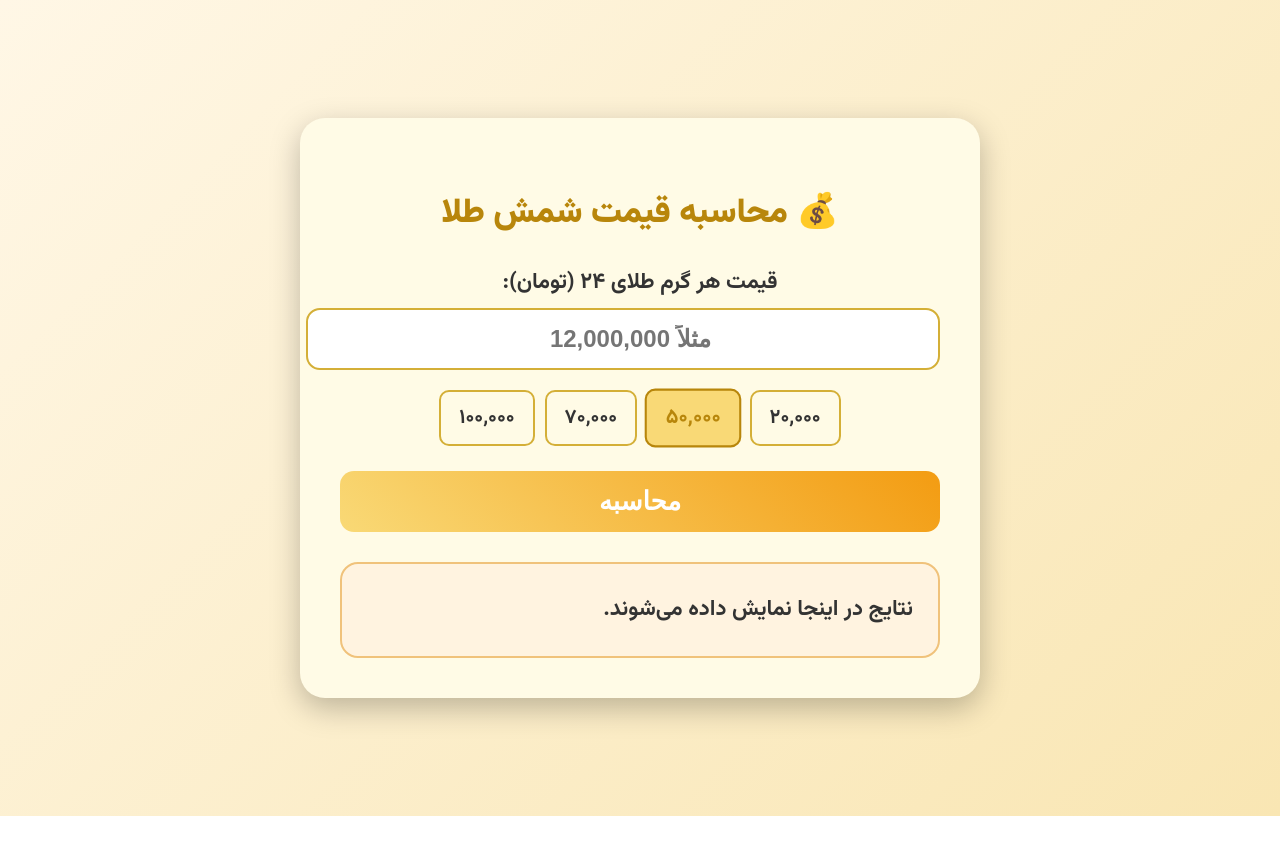
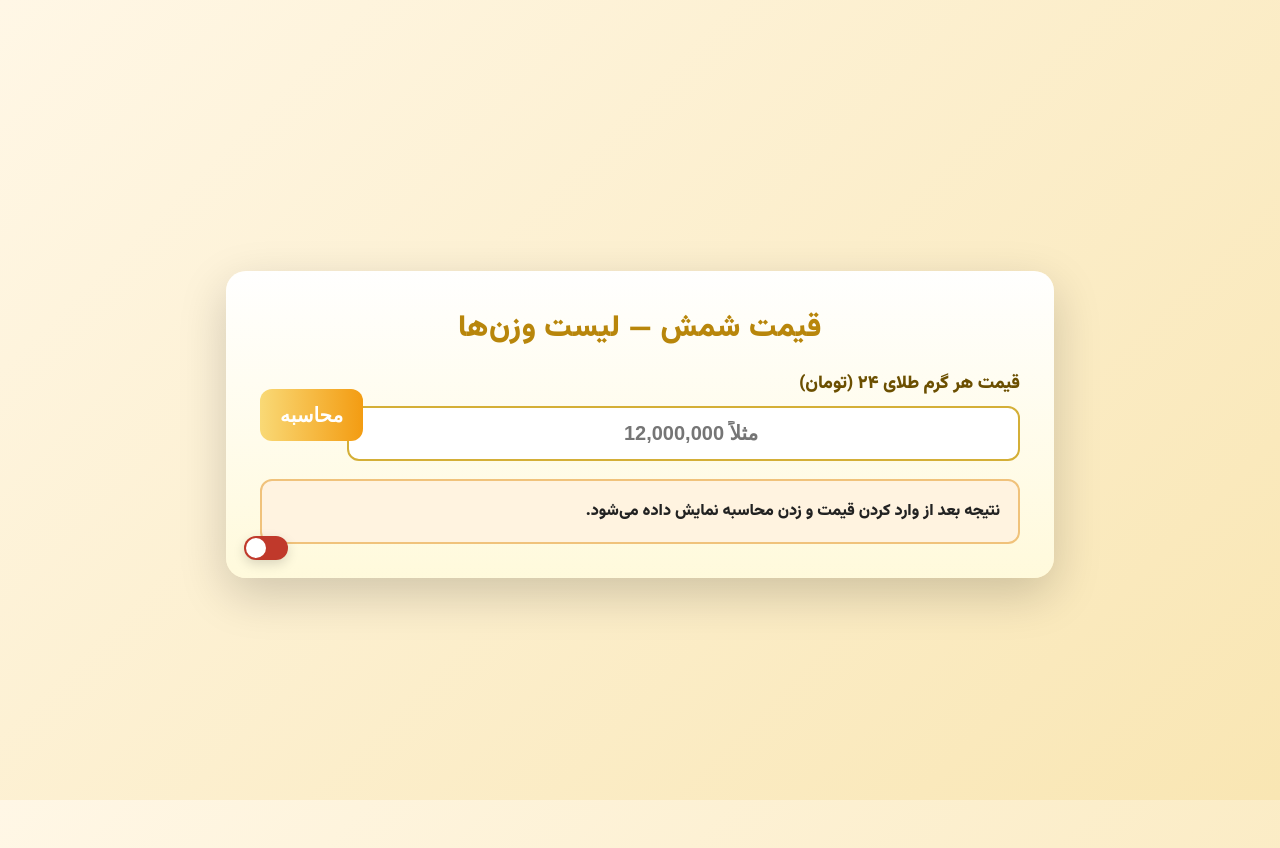
Before and after one commit to sia9r/SHEMSHCAL, a plain HTML site: page index.html in a window 1280 px wide. Before the commit the page ends 816 px from the top, so only its background shows below. Drawn offline with Linux system fonts and the light colour scheme.

Commit message:
Update index.html

```diff
--- a/index.html
+++ b/index.html
@@ -2,133 +2,210 @@
 <html lang="fa" dir="rtl">
 <head>
   <meta charset="UTF-8">
-  <title>محاسبه قیمت شمش طلا</title>
+  <title>محاسبه قیمت شمش طلا — لیست وزن‌ها</title>
+  <meta name="viewport" content="width=device-width,initial-scale=1">
   <style>
     @import url('https://fonts.googleapis.com/css2?family=Vazirmatn:wght@400;700;900&display=swap');
-    body {
-      font-family: 'Vazirmatn', Tahoma, sans-serif;
-      background: linear-gradient(135deg, #fff7e6, #f9e6b3);
-      display: flex;
-      justify-content: center;
-      align-items: center;
-      min-height: 100vh;
-      color: #333;
+    :root{
+      --gold:#b8860b;
+      --gold-dark:#d4af37;
+      --card:#fffbe6;
+      --accent:#f9d976;
     }
-    .card {
-      background: #fffbe6;
-      padding: 40px;
-      border-radius: 25px;
-      box-shadow: 0 10px 30px rgba(0, 0, 0, 0.25);
-      max-width: 600px;
-      width: 90%;
-      text-align: center;
-      position: relative;
-      transition: transform 0.3s ease;
+    html,body{height:100%;margin:0;padding:0}
+    body{
+      font-family:'Vazirmatn',Tahoma,sans-serif;
+      background: linear-gradient(135deg,#fff7e6,#f9e6b3);
+      display:flex;
+      align-items:center;
+      justify-content:center;
+      padding:24px;
+      color:#222;
     }
-    .card:hover { transform: translateY(-6px); }
-    h2 {
-      color: #b8860b;
-      font-weight: 900;
-      font-size: 34px;
-      margin-bottom: 25px;
+
+    .card{
+      width:100%;
+      max-width:760px;
+      background:linear-gradient(180deg,rgba(255,255,255,0.98),rgba(255,250,220,0.98));
+      border-radius:20px;
+      box-shadow:0 16px 48px rgba(0,0,0,0.18);
+      padding:34px;
+      position:relative;
+      overflow:hidden;
     }
-    label {
-      font-size: 22px;
-      font-weight: 700;
-      display: block;
-      margin-top: 15px;
+    h1{
+      margin:0 0 18px 0;
+      font-size:30px;
+      color:var(--gold);
+      font-weight:900;
+      text-align:center;
+      letter-spacing:0.6px;
     }
-    input {
-      width: 100%;
-      padding: 15px;
-      margin-top: 8px;
-      font-size: 24px;
-      border: 2px solid #d4af37;
-      border-radius: 14px;
-      text-align: center;
-      background: #fff;
-      font-weight: 700;
+
+    .controls{
+      display:flex;
+      gap:12px;
+      align-items:center;
+      justify-content:space-between;
+      flex-wrap:wrap;
+      margin-bottom:18px;
     }
-    button {
-      margin-top: 25px;
-      width: 100%;
-      background: linear-gradient(45deg, #f9d976, #f39c12);
-      color: white;
-      border: none;
-      border-radius: 14px;
-      font-size: 26px;
-      padding: 15px;
-      cursor: pointer;
-      transition: 0.3s;
-      font-weight: 800;
+
+    .input-wrap{
+      flex:1 1 320px;
     }
-    button:hover {
-      background: linear-gradient(45deg, #f7c948, #e07b00);
-      transform: scale(1.05);
+    label{
+      display:block;
+      font-weight:800;
+      font-size:18px;
+      color:#6b4f00;
+      margin-bottom:8px;
+      text-align:right;
     }
-    .result {
-      margin-top: 30px;
-      background: #fff3e0;
-      border-radius: 18px;
-      padding: 25px;
-      border: 2px solid #f0c27b;
-      font-size: 22px;
-      font-weight: 700;
-      text-align: right;
-      line-height: 1.9;
-      max-height: 400px;
-      overflow-y: auto;
+    input[type="number"]{
+      width:100%;
+      padding:14px 12px;
+      font-size:20px;
+      border-radius:12px;
+      border:2px solid var(--gold-dark);
+      background:#fff;
+      text-align:center;
+      font-weight:800;
     }
-    .bold {
-      font-weight: 900;
-      color: #b8860b;
-      font-size: 26px;
+
+    .btn-row{
+      display:flex;
+      gap:12px;
+      align-items:center;
     }
-    .switch-container {
-      margin-top: 20px;
-      display: flex;
-      justify-content: center;
-      gap: 10px;
-      flex-wrap: wrap;
+    button.calc{
+      background:linear-gradient(90deg,var(--accent),#f39c12);
+      color:#fff;
+      border:none;
+      padding:14px 20px;
+      font-size:20px;
+      border-radius:12px;
+      cursor:pointer;
+      font-weight:900;
     }
-    .switch-btn {
-      background: #fffbe6;
-      border: 2px solid #d4af37;
-      border-radius: 10px;
-      padding: 10px 18px;
-      font-size: 20px;
-      font-weight: 700;
-      cursor: pointer;
-      transition: 0.3s;
+    button.calc:hover{ transform:scale(1.03) }
+
+
+    .toggle-area{
+      position:absolute;
+      left:18px;
+      bottom:18px;
+      display:flex;
+      align-items:center;
+      gap:8px;
     }
-    .switch-btn.active {
-      background: #f9d976;
-      border-color: #b8860b;
-      color: #b8860b;
-      transform: scale(1.05);
+    .toggle{
+      width:44px;height:24px;border-radius:20px;background:#c0392b;position:relative;cursor:pointer;flex-shrink:0;
+      box-shadow:0 4px 12px rgba(0,0,0,0.15);
+      transition:background .25s;
+    }
+    .toggle::before{
+      content:"";
+      position:absolute;
+      width:20px;height:20px;border-radius:50%;
+      background:#fff;top:2px;left:2px;transition:transform .25s;
+    }
+    .toggle.active{ background:#27ae60; }
+    .toggle.active::before{ transform:translateX(20px); }
+
+
+    .tolerance-chooser{
+      display:none;
+      background:var(--card);
+      border:2px solid var(--gold-dark);
+      padding:8px 10px;
+      border-radius:10px;
+      box-shadow:0 6px 18px rgba(0,0,0,0.12);
+      font-weight:800;
+    }
+    .tolerance-chooser.show{ display:block; }
+
+    select.tol{
+      padding:8px 10px;
+      border-radius:8px;
+      border:1px solid var(--gold-dark);
+      font-weight:800;
+      font-size:16px;
+      background:#fffbe6;
+    }
+
+
+    .result{
+      margin-top:12px;
+      background:#fff3e0;
+      border-radius:12px;
+      border:2px solid #f0c27b;
+      padding:18px;
+      font-weight:800;
+      color:#222;
+      max-height:520px;
+      overflow:auto;
+    }
+
+    .row{
+      display:flex;
+      justify-content:space-between;
+      gap:10px;
+      padding:6px 0;
+      align-items:center;
+      border-bottom:1px dashed rgba(0,0,0,0.04);
+      font-size:18px;
+    }
+    .row:last-child{ border-bottom: none; }
+
+    .weight{ color:#5b4020; min-width:160px; text-align:left; font-weight:900; }
+    .price{ color:var(--gold); font-weight:900; font-size:20px; min-width:220px; text-align:right; }
+
+
+    @media(max-width:520px){
+      .controls{ flex-direction:column; align-items:stretch }
+      .btn-row{ width:100%; justify-content:stretch }
+      .weight{ min-width:120px; font-size:16px }
+      .price{ font-size:18px; min-width:140px }
+      .toggle-area{ left:12px; bottom:12px }
     }
   </style>
 </head>
 <body>
-  <div class="card">
-    <h2>💰 محاسبه قیمت شمش طلا</h2>
+  <div class="card" role="main" aria-labelledby="title">
+    <h1 id="title">قیمت شمش — لیست وزن‌ها</h1>
 
-    <label>قیمت هر گرم طلای ۲۴ (تومان):</label>
-    <input type="number" id="price" placeholder="مثلاً 12,000,000">
+    <div class="controls">
+      <div class="input-wrap">
+        <label for="price24">قیمت هر گرم طلای ۲۴ (تومان)</label>
+        <input id="price24" type="number" inputmode="numeric" placeholder="مثلاً 12,000,000">
+      </div>
 
-    <div class="switch-container" id="toleranceBtns">
-      <div class="switch-btn" data-value="20000">۲۰,۰۰۰</div>
-      <div class="switch-btn" data-value="50000" class="active">۵۰,۰۰۰</div>
-      <div class="switch-btn" data-value="70000">۷۰,۰۰۰</div>
-      <div class="switch-btn" data-value="100000">۱۰۰,۰۰۰</div>
+      <div class="btn-row" aria-hidden="true">
+        <button class="calc" id="btnCalc">محاسبه</button>
+      </div>
     </div>
 
-    <button onclick="calculate()">محاسبه</button>
+    <div class="result" id="result" aria-live="polite">
+      نتیجه بعد از وارد کردن قیمت و زدن محاسبه نمایش داده می‌شود.
+    </div>
 
-    <div class="result" id="result">نتایج در اینجا نمایش داده می‌شوند.</div>
+
+    <div class="toggle-area" title="Toggle">
+      <div id="tolToggle" class="toggle" role="switch" aria-checked="false" aria-label="Toggle"></div>
+      <div id="tolChooser" class="tolerance-chooser" aria-hidden="true">
+        <select id="tolSelect" class="tol" title="انتخاب تلورانس">
+          <option value="20000">۲۰,۰۰۰ تومان</option>
+          <option value="50000" selected>۵۰,۰۰۰ تومان</option>
+          <option value="70000">۷۰,۰۰۰ تومان</option>
+          <option value="100000">۱۰۰,۰۰۰ تومان</option>
+        </select>
+      </div>
+    </div>
   </div>
 
   <script>
+
     const weights = [
       0.05,0.07,0.100,0.150,0.200,0.250,0.300,0.350,0.400,0.450,0.500,
       0.550,0.600,0.650,0.700,0.750,0.800,0.850,0.900,0.950,1.0,1.100,
@@ -136,34 +213,75 @@
       1.700,1.750,1.800,1.850,1.900,1.950,2.00,3.00,4.00
     ];
 
+
+    const priceInput = document.getElementById('price24');
+    const resultDiv = document.getElementById('result');
+    const calcBtn = document.getElementById('btnCalc');
+
+
+    const tolToggle = document.getElementById('tolToggle');
+    const tolChooser = document.getElementById('tolChooser');
+    const tolSelect = document.getElementById('tolSelect');
+
+
     let tolerance = 50000;
-    const btns = document.querySelectorAll('.switch-btn');
-    btns.forEach(btn => {
-      if (btn.dataset.value == 50000) btn.classList.add('active');
-      btn.addEventListener('click', () => {
-        btns.forEach(b => b.classList.remove('active'));
-        btn.classList.add('active');
-        tolerance = parseInt(btn.dataset.value);
-      });
+
+
+    tolToggle.addEventListener('click', () => {
+      tolToggle.classList.toggle('active');
+      const isActive = tolToggle.classList.contains('active');
+      tolToggle.setAttribute('aria-checked', isActive ? 'true' : 'false');
+      if(isActive){
+        tolChooser.classList.add('show');
+        tolChooser.setAttribute('aria-hidden','false');
+
+        tolerance = parseInt(tolSelect.value,10) || 50000;
+      } else {
+        tolChooser.classList.remove('show');
+        tolChooser.setAttribute('aria-hidden','true');
+
+        tolerance = parseInt(tolSelect.value,10) || 50000;
+      }
     });
 
-    function calculate() {
-      const price = parseFloat(document.getElementById('price').value);
-      if (isNaN(price)) {
-        document.getElementById('result').innerHTML = "⚠️ لطفاً قیمت طلا را وارد کنید.";
+
+    tolSelect.addEventListener('change', () => {
+      tolerance = parseInt(tolSelect.value,10) || 50000;
+    });
+
+
+    function calculateList(){
+      const price = parseFloat(priceInput.value);
+      if(isNaN(price) || price <= 0){
+        resultDiv.innerHTML = '⚠️ لطفاً یک قیمت معتبر وارد کنید سپس محاسبه را بزنید.';
         return;
       }
 
-      let html = `<b>📊 قیمت بر اساس وزن‌ها:</b><br><br>`;
+
+      let out = '';
+      out += `<div style="text-align:center;margin-bottom:10px;font-size:18px;font-weight:900;color:var(--gold)">${price.toLocaleString()} تومان — قیمت هر گرم</div>`;
+
       weights.forEach(w => {
-        const ojrat = w >= 1.0 ? 250000 : 220000;
-        const base = w * price;
-        const total = base + ojrat + ((base + ojrat) * 0.1) + tolerance;
-        html += `وزن ${w.toFixed(3)} گرم → <span class="bold">${total.toLocaleString()} تومان</span><br>`;
+        const ojrat = (w >= 1.0) ? 250000 : 220000;
+        const base = (w * price) + ojrat;
+        const tax = base * 0.1;
+        const final_price = Math.round(base + tax + (tolerance || 0));
+        out += `<div class="row">
+                  <div class="weight">وزن ${w.toFixed(3)} گرم</div>
+                  <div class="price">${final_price.toLocaleString()} تومان</div>
+                </div>`;
       });
 
-      document.getElementById('result').innerHTML = html;
+      resultDiv.innerHTML = out;
+
+      resultDiv.scrollTop = 0;
     }
+
+
+    calcBtn.addEventListener('click', calculateList);
+    priceInput.addEventListener('keydown', (e) => { if(e.key === 'Enter') calculateList(); });
+
+
   </script>
 </body>
 </html>
```
